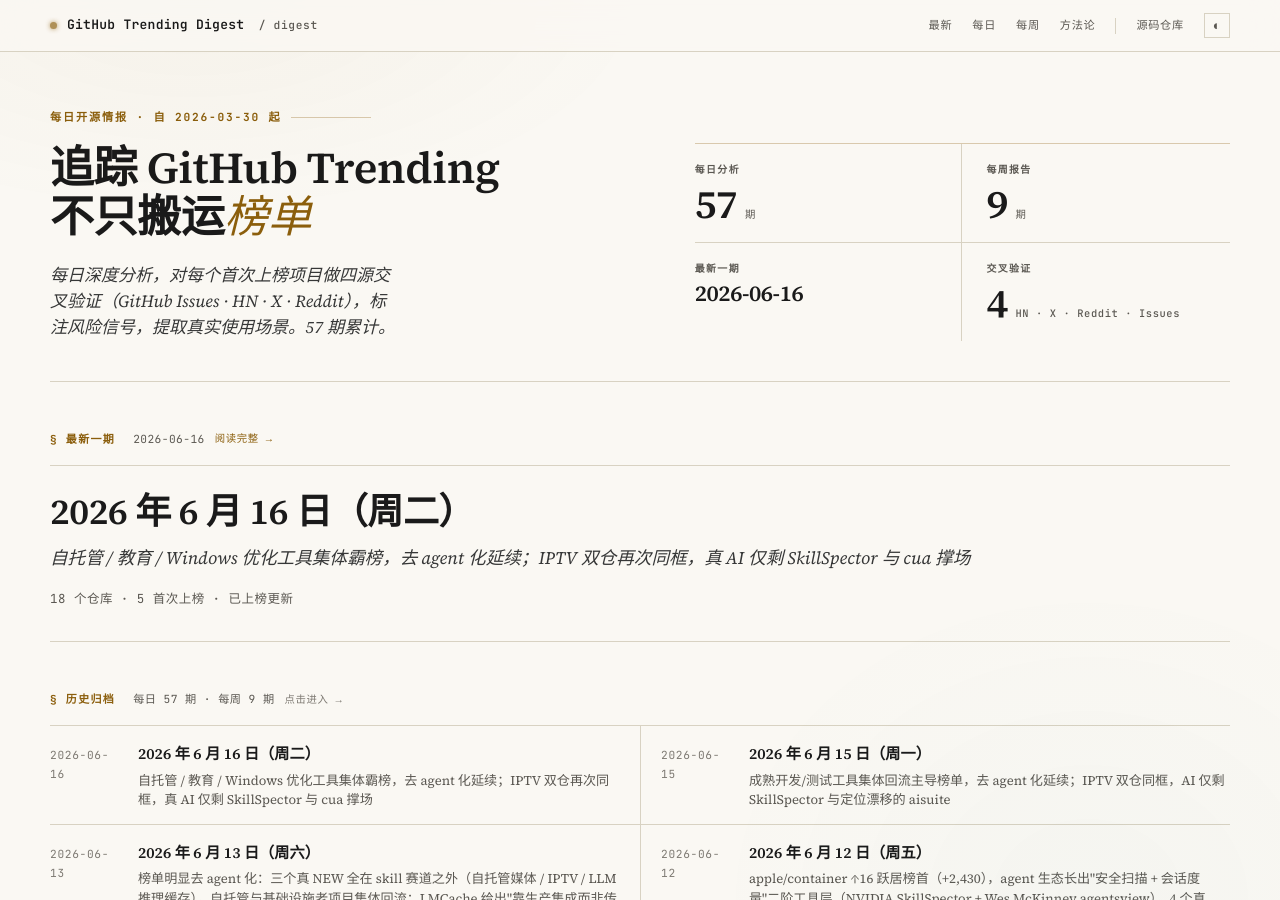
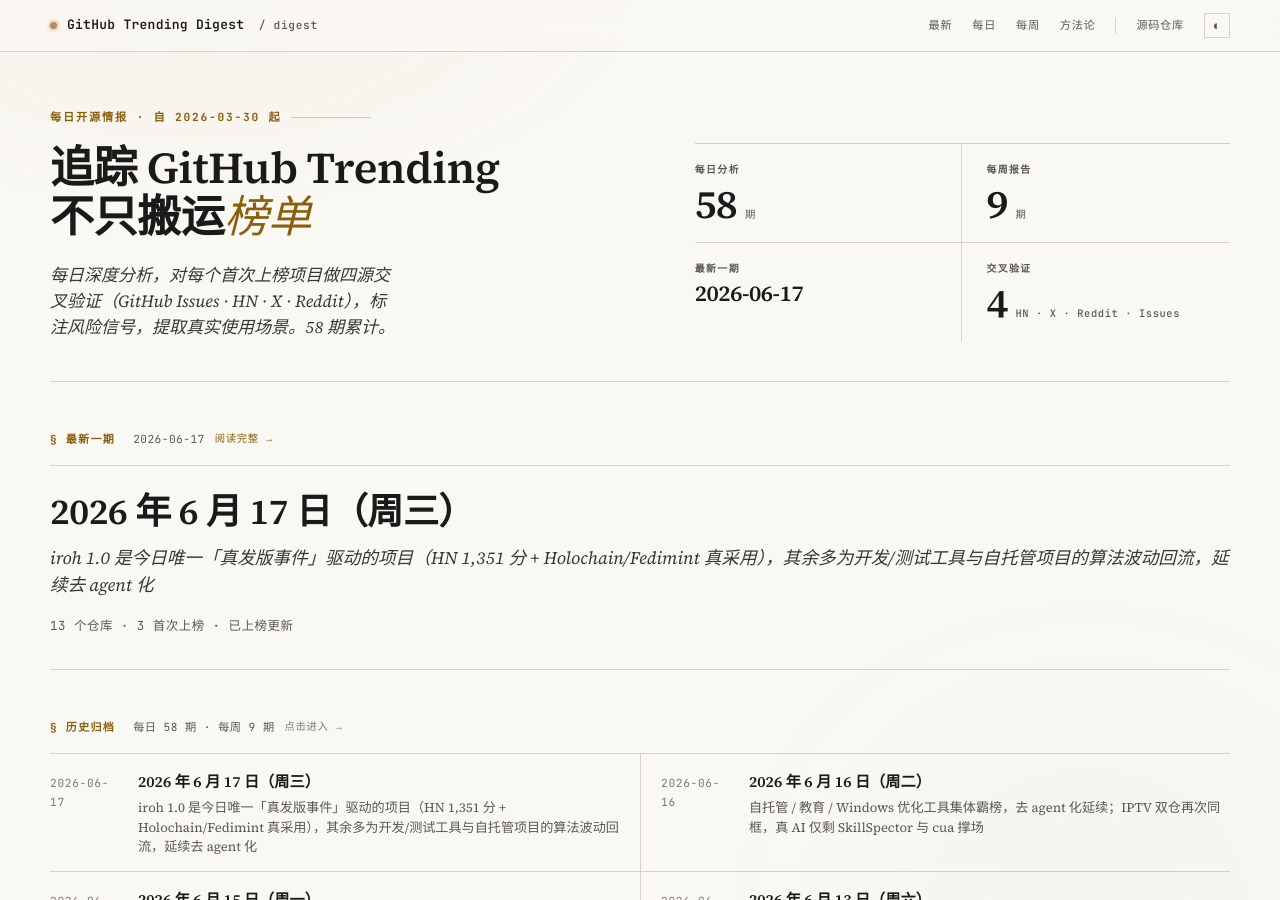
Before and after one commit to maxzyma/github-trending-digest, a Jekyll site: the page built from index.md, in a window 1280 px wide and 900 px high. Built offline with Jekyll 4.4.1, drawn with Linux system fonts in a browser that asks for light colours; part of the change alters nothing that is shown; some of the changed text lies outside the part shown.

Commit message:
daily: 2026-06-17 — 去 agent 化最彻底一天 agent 本体挂零，开发/测试工具(swc/puppeteer/cypress/meshery)+自托管隐私集群(iptv-org/music-assistant/teslamate/OpenWA/UAD-NG)+真发版事件三类瓜分全榜 + iroh 1.0 唯一真实事件驱动(HN 1,351 分 + Holochain/Fedimint 真采用) + alibaba/zvec 嵌入式向量库 NEW + 多数老牌工具今日 stars 个位/十位数属算法波动回流
Generated with Claude Code

```diff
--- /dev/null
+++ b/daily/2026-06-17-analysis.md
@@ -0,0 +1,175 @@
+---
+layout: daily
+date: 2026-06-17
+title: GitHub Trending 深度分析 — 2026 年 6 月 17 日（周三）
+subtitle: iroh 1.0 是今日唯一「真发版事件」驱动的项目（HN 1,351 分 + Holochain/Fedimint 真采用），其余多为开发/测试工具与自托管项目的算法波动回流，延续去 agent 化
+total: 13
+new_count: 3
+new_repos:
+  - repo: n0-computer/iroh
+    stars: 9310
+    star_delta: 334
+    lang: Rust
+    source_strength: 强
+    risk_tags: ['stability', 'dependency']
+  - repo: alibaba/zvec
+    stars: 10492
+    star_delta: 156
+    lang: C++
+    source_strength: 中
+    risk_tags: ['vanity', 'stability']
+  - repo: Universal-Debloater-Alliance/universal-android-debloater-next-generation
+    stars: 7334
+    star_delta: 146
+    lang: Rust
+    source_strength: 中
+    risk_tags: ['stability']
+updated_repos:
+  - repo: freeCodeCamp/freeCodeCamp
+    change: ↑6
+    days_listed: null
+  - repo: teslamate-org/teslamate
+    change: ↓1
+    days_listed: null
+  - repo: iptv-org/iptv
+    change: ↓3
+    days_listed: null
+  - repo: meshery/meshery
+    change: ↓2
+    days_listed: null
+  - repo: music-assistant/server
+    change: ↑3
+    days_listed: null
+---
+
+# GitHub Trending 深度分析 — 2026 年 6 月 17 日（周三）
+
+_iroh 1.0 是今日唯一「真发版事件」驱动的项目（HN 1,351 分 + Holochain/Fedimint 真采用），其余多为开发/测试工具与自托管项目的算法波动回流，延续去 agent 化_
+
+_项目总数: 13 | 首次上榜: 3 | 重新上榜: 5 | 已上榜更新: 5 | 数据源: https://github.com/trending_
+
+## 本日主线
+
+**主线一：榜单结构延续「去 agent 化」——开发/测试工具 + 自托管/隐私 + 真实发版事件三类瓜分全榜，无一席 agent 本体。** 今日 13 个项目里，成熟开发/测试工具占 4 席（swc #2、puppeteer #5、cypress #7、meshery #6），自托管/隐私集群占 5 席（iptv-org #4、music-assistant #8、teslamate #3、OpenWA #12、uad-ng #9），加上 freeCodeCamp #1 的长青教育与 iroh/zvec/VoxCPM 的基础设施。这延续了 6/13、6/15、6/16 连续观察到的趋势：真正的 agent/skill 项目持续退出榜单头部，取而代之的是成熟基础设施借 trending 算法波动集体回流。**今日真 AI agent 项目挂零**——这是近一周去 agent 化最彻底的一天。
+
+**主线二：iroh 1.0 是今日唯一由真实发版事件驱动的项目，社区足迹扎实。** n0-computer/iroh（Rust P2P 网络栈，"按公钥拨号而非 IP"）6/15 发布 1.0，当天 HN 登顶 **1,351 分 / 423 评论**，今日 +334 登上 #13。与多数靠算法波动回流的项目不同，iroh 有 Holochain、Fedimint、Start9 等多个独立项目的真采用背书，stars 增长与社区讨论、第三方采用三者对齐——这是今日最值得点开的"信号-噪声比"最高的项目。
+
+**主线三：榜单解读提醒 — 多数项目今日 stars 为个位/十位数，属 trending 算法周期性回流，非新事件驱动。** swc 今日仅 +20、cypress +13、puppeteer +56，这些成熟工具登榜是 GitHub trending 算法波动而非版本/事件。需结合社区 grounding 谨慎解读的是两个高 ratio 新仓：alibaba/zvec（10,492 stars / 56 subscribers ≈ 187:1，HN 226 分有讨论但 X/Reddit 零有机声量，二手测评博客密集）与 uad-ng（7,334 / 38 ≈ 193:1，但属工具类正常区间且有 HN 同主题 303 分背书）。
+
+## 本日 NEW 项目点评
+
+### [n0-computer/iroh](https://github.com/n0-computer/iroh) — NEW ⭐ 9,310（+334）| Rust | 信源：强
+
+**它是什么**: 一个用 Rust 写的 P2P 网络栈。传统网络要靠 IP 地址连接，但 IP 会变、会被 NAT 挡住；iroh 让你用一个公钥（NodeId）直接"拨号"对方设备，自动完成 NAT 打洞，连不通时回退到中继服务器。可以理解为"给应用嵌入的、按身份而非地址连接的底层网络管道"。
+
+**解决什么问题**: 没有它之前，做 P2P/跨设备同步的开发者要么自己折腾 NAT 穿透、STUN/TURN，要么依赖庞大的 libp2p。iroh 把"两个设备直连"这件事收敛成一个库：给对方公钥即可连接，覆盖从 ESP32 嵌入式到服务器的全场景，附带文件传输（blobs/BLAKE3）、gossip pub-sub 等上层能力。
+
+**谁在用、怎么用**（来自 Issues/HN/X）:
+- WebTransport（#3750）与 ESP32 嵌入式（#3990）支持需求活跃，说明被浏览器与嵌入式场景实际采用。
+- Holochain 0.7 集成 iroh 做打洞、Fedimint/Start9 用它去除静态 IP 依赖——多个独立项目真采用，非作者自吹。
+
+**社区怎么评价**:
+- 正面: HN Iroh 1.0（6/15）**1,351 分 / 423 评论**登顶，多年多次进前列；X 官方 @iroh_n0 "Dial Keys, not IPs" + 第三方项目背书。
+- 负面: #3565 疑似内存泄漏（11 评论）、#4201 relay 连接建立时间被误计入 RTT（14 评论，测量准确性）。
+- 健康度: 9,310 stars / 65 subscribers ≈ 143:1（早期基础设施库常见结构）；forks 437、56 贡献者，2022 建仓 4 年迭代 65+ 版本，多人协作非单人。
+
+**风险与争议**:
+- **stability**: 1.0 刚发布，relay 路径存在内存泄漏（#3565）与 RTT 测量 bug（#4201），需观察。
+- **dependency**: 连不通时回退依赖自建的公共 relay 生态。
+
+**技术备注**: Rust，QUIC 直连，ed25519 公钥寻址，自动 NAT 打洞 + relay 回退。
+
+### [alibaba/zvec](https://github.com/alibaba/zvec) — NEW ⭐ 10,492（+156）| C++ | 信源：中
+
+**它是什么**: 一个轻量、嵌入进程内的向量数据库——被官方类比为"向量数据库界的 SQLite"。不需要单独部署服务端，直接以库的形式嵌入应用，在本地/边缘设备上做向量检索。
+
+**解决什么问题**: 没有它之前，做 on-device RAG 或边缘 AI 检索要么背上 Milvus/Qdrant 这类需独立部署的服务，要么自己拼 faiss。zvec 把向量检索做成进程内嵌入式组件，支持 hybrid search、WAL 持久化、多进程读单进程写，适合 notebook/CLI/边缘设备等无服务器场景，并提供 Python/Go/Rust/Flutter 多语言 SDK。
+
+**谁在用、怎么用**（来自 Issues/HN）:
+- #380「Export DB」(6 评论)、#61「Go SDK / Go bindings」(4 评论) 等功能诉求型 issue 活跃，是真实使用意向信号。
+- 底层是阿里 Proxima 引擎（已在淘宝搜索/支付宝刷脸/优酷生产多年），zvec 是其嵌入式重封装——非空壳。
+
+**社区怎么评价**:
+- 正面: HN 主帖「Zvec: A lightweight, fast, in-process vector database」**226 分 / 45 评论**，社区关注扎实。
+- 负面: issue 量级偏薄（58 open），未见高热崩溃/数据丢失类抱怨，但也说明用户基数尚未转化为提问。
+- 健康度: 10,492 stars / 56 subscribers ≈ 187:1（成熟阿里系结构性偏高），forks 607、23 贡献者，2025-12 半年新仓。
+
+**风险与争议**:
+- **vanity**: stars/subscribers 比偏高 + 二手测评博客（"SQLite of Vector DB" 话术复用）密集 + X/Reddit 零有机讨论，传播热度强于独立社区验证。
+- **stability**: 半年新仓，性能宣称（>8000 QPS、2× ZillizCloud）为官方自报 benchmark，缺第三方复现。
+
+**技术备注**: C++ 实现，底层 Proxima 引擎，支持 hybrid search / WAL，多语言 SDK。
+
+### [Universal-Debloater-Alliance/universal-android-debloater-next-generation](https://github.com/Universal-Debloater-Alliance/universal-android-debloater-next-generation) — NEW ⭐ 7,334（+146）| Rust | 信源：中
+
+**它是什么**: 一个跨平台 GUI 工具（Rust 写），通过 ADB 给未 root 的 Android 手机"瘦身"——禁用/卸载三星、小米等 OEM 预装应用和广告软件，提升隐私、安全与续航。是已停更的原版 UAD（0x192/UAD）的联盟接棒分支。
+
+**解决什么问题**: 没有它之前，普通用户想去掉手机厂商预装 bloatware 要么 root（有风险），要么手敲 ADB 命令逐个禁用。UAD-NG 把这套操作做成图形界面 + 社区维护的可删包列表，接上电脑即可批量免 root 去预装。
+
+**谁在用、怎么用**（来自 Issues/HN）:
+- 社区持续补包列表，#583「Safe removal list」(20 评论) 是最热 issue。
+- 真实场景：连电脑跑 ADB，禁用/卸载 OEM 预装 + Facebook/Twitter 等，提升隐私续航。
+
+**社区怎么评价**:
+- 正面: 长期维护、跨平台、100+ 贡献者联盟治理；HN 同主题「Debloat non-rooted Android devices」(2024) 303 分 222 评论高热背书；Chris Titus Tech 等创作者正面背书。
+- 负面: 核心痛点是误删变砖——#1400 小米国行 ROM、#1311 三星 recommended 列表均导致 bootloop，即包分类对国行/三星 ROM 不够安全。
+- 健康度: 7,334 stars / 38 subscribers ≈ 193:1（工具类正常），315 forks、246 open issues，2023-10 建仓持续活跃。
+
+**风险与争议**:
+- **stability**: 多起 bootloop issue 说明"recommended"分类对国行/三星 ROM 不安全，需谨慎按推荐删除。
+
+**技术备注**: Rust + iced GUI，依赖 ADB，无法移除固件级 vendor 服务（README 已声明）。
+
+## RE / 重新上榜项目（增量）
+
+### swc-project/swc — RE（#2，今日 +20）
+
+- **Stars**: 33,978（今日 +20）。6/15 曾上榜，6/16 掉出，今日回归 #2。
+- **更新**: 无显著版本事件，今日增量仅 +20，属成熟 Rust Web 编译工具链的算法波动回流。开发/测试工具集群成员之一。
+
+### puppeteer/puppeteer — RE（#5，今日 +56）
+
+- **Stars**: 94,905（今日 +56）。6/15 上榜后掉出，今日回归。
+- **更新**: 无显著事件，Chrome/Firefox 自动化 API 老牌项目波动回流。
+
+### cypress-io/cypress — RE（#7，今日 +13）
+
+- **Stars**: 50,224（今日 +13）。6/15 上榜后掉出，今日回归。
+- **更新**: 无显著更新，浏览器端到端测试框架，今日增量仅 +13，典型算法回流。
+
+### OpenBMB/VoxCPM — RE（#10，今日 +408）
+
+- **Stars**: 30,154（今日 +408）。曾于 6/02、6/03 上榜，时隔两周回归。
+- **更新**: 描述已更新为 VoxCPM2（Tokenizer-Free 多语种 TTS，支持创意音色设计与拟真克隆），今日 +408 为本日 RE 项目中增量最高，疑与 V2 迭代相关，但 pushed 仍停在 6/10，需后续观察是否有正式发版。
+
+### rmyndharis/OpenWA — RE（#12，今日 +185）
+
+- **Stars**: 9,102（今日 +185）。曾于 5/21、5/22 上榜，时隔近一个月回归。
+- **更新**: 自托管 WhatsApp API 网关。fork:star 比偏高（1,999 forks / 9,102 stars ≈ 1:4.6），open issues 仅 11，2026-02 新仓；属自托管/隐私集群成员，社区 grounding 仍偏薄需谨慎。
+
+## 已上榜项目更新（连续上榜，极简增量）
+
+### freeCodeCamp/freeCodeCamp — ↑6（#7→#1）
+
+- **Stars**: 448,598（今日 +633）。连续上榜，今日跃居榜首。
+- **更新**: 无显著事件，长青编程教育资源，今日 +633 为全榜最高之一但属其常态量级。
+
+### teslamate-org/teslamate — ↓1（#2→#3）
+
+- **Stars**: 8,419（今日 +215，昨日 +33）。连续第 2 天上榜。
+- **更新**: 自托管 Tesla 数据记录器，今日增量较昨日回升，自托管集群成员，无显著版本事件。
+
+### iptv-org/iptv — ↓3（#1→#4）
+
+- **Stars**: 124,152（今日 +1,197）。连续上榜，今日仍是全榜 stars 增量最高（+1,197）。
+- **更新**: 全球公开 IPTV 频道合集，热度持续，自托管/媒体集群核心；高增量与其大体量频道库的持续维护相符。
+
+### meshery/meshery — ↓2（#4→#6）
+
+- **Stars**: 10,860（今日 +228）。连续上榜。
+- **更新**: 云原生管理平台，无显著事件，open issues 高达 1,521 属其活跃工程常态。
+
+### music-assistant/server — ↑3（#11→#8）
+
+- **Stars**: 2,573（今日 +157）。连续上榜，排名小幅上行。
+- **更新**: 自托管媒体库管理器（连接流媒体服务与各类音箱），自托管集群成员，无显著版本事件。
--- /dev/null
+++ b/daily/2026-06-17.md
@@ -0,0 +1,19 @@
+# GitHub Trending 每日榜单 — 2026 年 6 月 17 日（周三）
+
+| # | 项目 | Stars | 今日 | 排名变化 |
+|---|------|-------|------|---------|
+| 1 | [freeCodeCamp/freeCodeCamp](https://github.com/freeCodeCamp/freeCodeCamp) | 448,598 | +633 | ↑6 |
+| 2 | [swc-project/swc](https://github.com/swc-project/swc) | 33,978 | +20 | RE |
+| 3 | [teslamate-org/teslamate](https://github.com/teslamate-org/teslamate) | 8,419 | +215 | ↓1 |
+| 4 | [iptv-org/iptv](https://github.com/iptv-org/iptv) | 124,152 | +1,197 | ↓3 |
+| 5 | [puppeteer/puppeteer](https://github.com/puppeteer/puppeteer) | 94,905 | +56 | RE |
+| 6 | [meshery/meshery](https://github.com/meshery/meshery) | 10,860 | +228 | ↓2 |
+| 7 | [cypress-io/cypress](https://github.com/cypress-io/cypress) | 50,224 | +13 | RE |
+| 8 | [music-assistant/server](https://github.com/music-assistant/server) | 2,573 | +157 | ↑3 |
+| 9 | [Universal-Debloater-Alliance/universal-android-debloater-next-generation](https://github.com/Universal-Debloater-Alliance/universal-android-debloater-next-generation) | 7,334 | +146 | NEW |
+| 10 | [OpenBMB/VoxCPM](https://github.com/OpenBMB/VoxCPM) | 30,154 | +408 | RE |
+| 11 | [alibaba/zvec](https://github.com/alibaba/zvec) | 10,492 | +156 | NEW |
+| 12 | [rmyndharis/OpenWA](https://github.com/rmyndharis/OpenWA) | 9,102 | +185 | RE |
+| 13 | [n0-computer/iroh](https://github.com/n0-computer/iroh) | 9,310 | +334 | NEW |
+
+> 数据源：<https://github.com/trending> · 抓取于 2026-06-17
--- a/index.md
+++ b/index.md
@@ -27,6 +27,7 @@ title: GitHub Trending Digest
 
 ## Daily Analysis
 
+- [2026-06-17](daily/2026-06-17-analysis) — 去 agent 化最彻底一天，agent 本体挂零；开发/测试工具（swc/puppeteer/cypress/meshery）+ 自托管/隐私集群（iptv-org/music-assistant/teslamate/OpenWA/UAD-NG）+ 真发版事件三类瓜分全榜；iroh 1.0 是唯一真实事件驱动（HN 1,351 分 + Holochain/Fedimint 真采用）；alibaba/zvec 嵌入式向量库 NEW；多数老牌工具今日 stars 个位/十位数属算法波动回流
 - [2026-06-16](daily/2026-06-16-analysis) — 自托管 / 教育 / Windows 优化三条非 AI 赛道集体霸榜，去 agent 化延续；5 个真 NEW（teslamate / hello-algo / Win11Debloat / Self-Hosting-Guide / optimizerDuck）无一落在 agent 赛道；IPTV 双仓再次同框（iptv-org 重回 #1 +2,657 + Free-TV/IPTV）；真 AI 仅剩 SkillSpector（+1,079）与 cua 撑场；多数项目今日 stars 个位/十位数属 trending 算法波动回流
 - [2026-06-15](daily/2026-06-15-analysis) — 成熟开发/测试工具集体回流主导榜单（pytest/swc/cypress/puppeteer/meshery/chatwoot/freeCodeCamp 同日同框），去 agent 化延续，真 AI 仅剩 SkillSpector + 定位漂移的 aisuite；IPTV 双仓同框（iptv-org #1 + Free-TV/IPTV）；多数回流项目今日 stars 仅个位/十位数，是 trending 算法波动而非真实增量
 - [2026-06-13](daily/2026-06-13-analysis) — 榜单明显去 agent 化，三个真 NEW 全在 skill 赛道之外（music-assistant 自托管媒体 / iptv-org IPTV / LMCache LLM 推理缓存）；LMCache 被 NVIDIA Dynamo/Red Hat llm-d/字节 AIBrix/vLLM 同时采纳，是靠生产集成而非传播上榜的真采用样本；mattermost ↑15、PowerToys RE、apple/container +3,504 增量第一，成熟基础设施集体回流
```
Also changed, not shown: .gitmodules.
